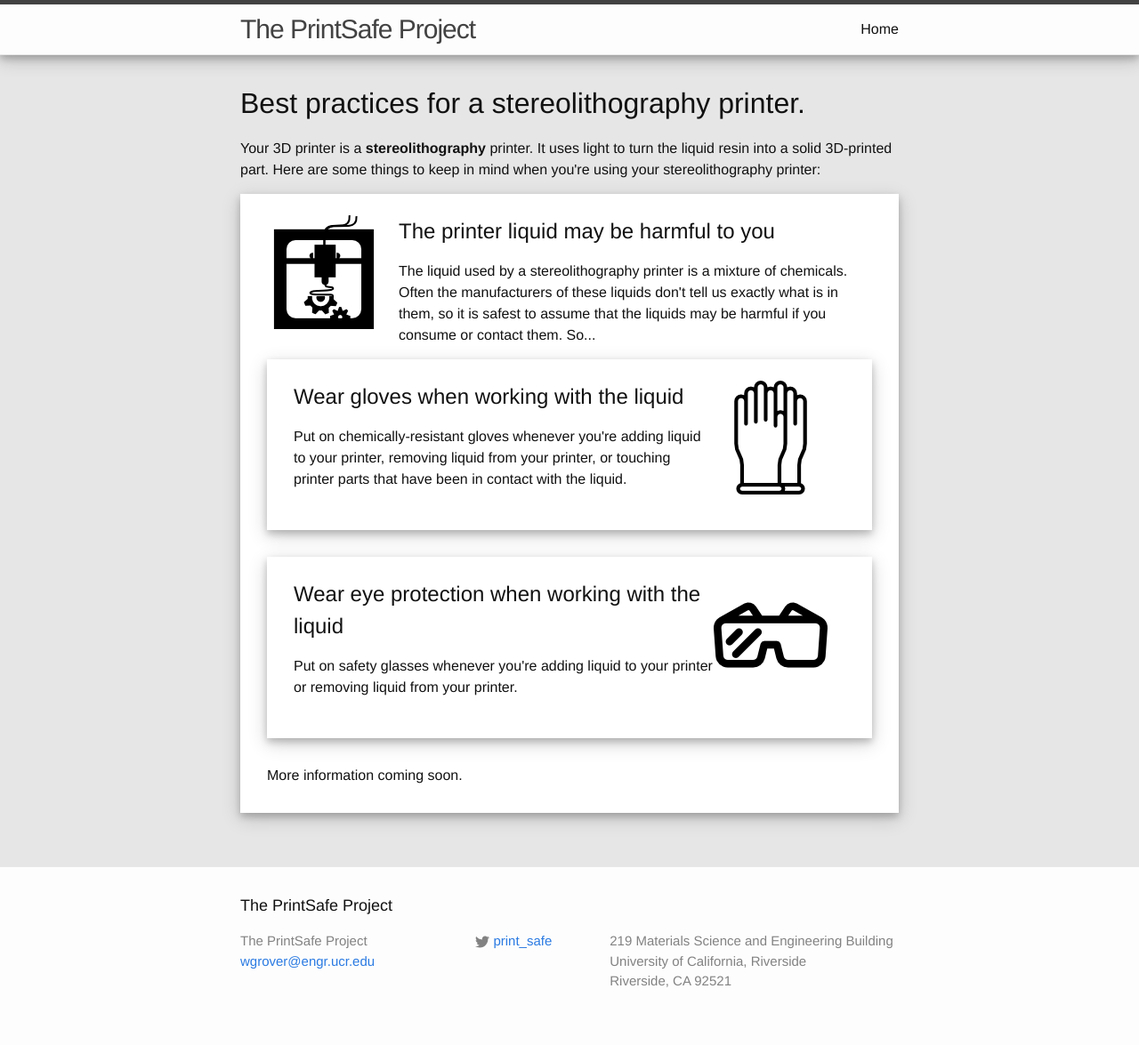
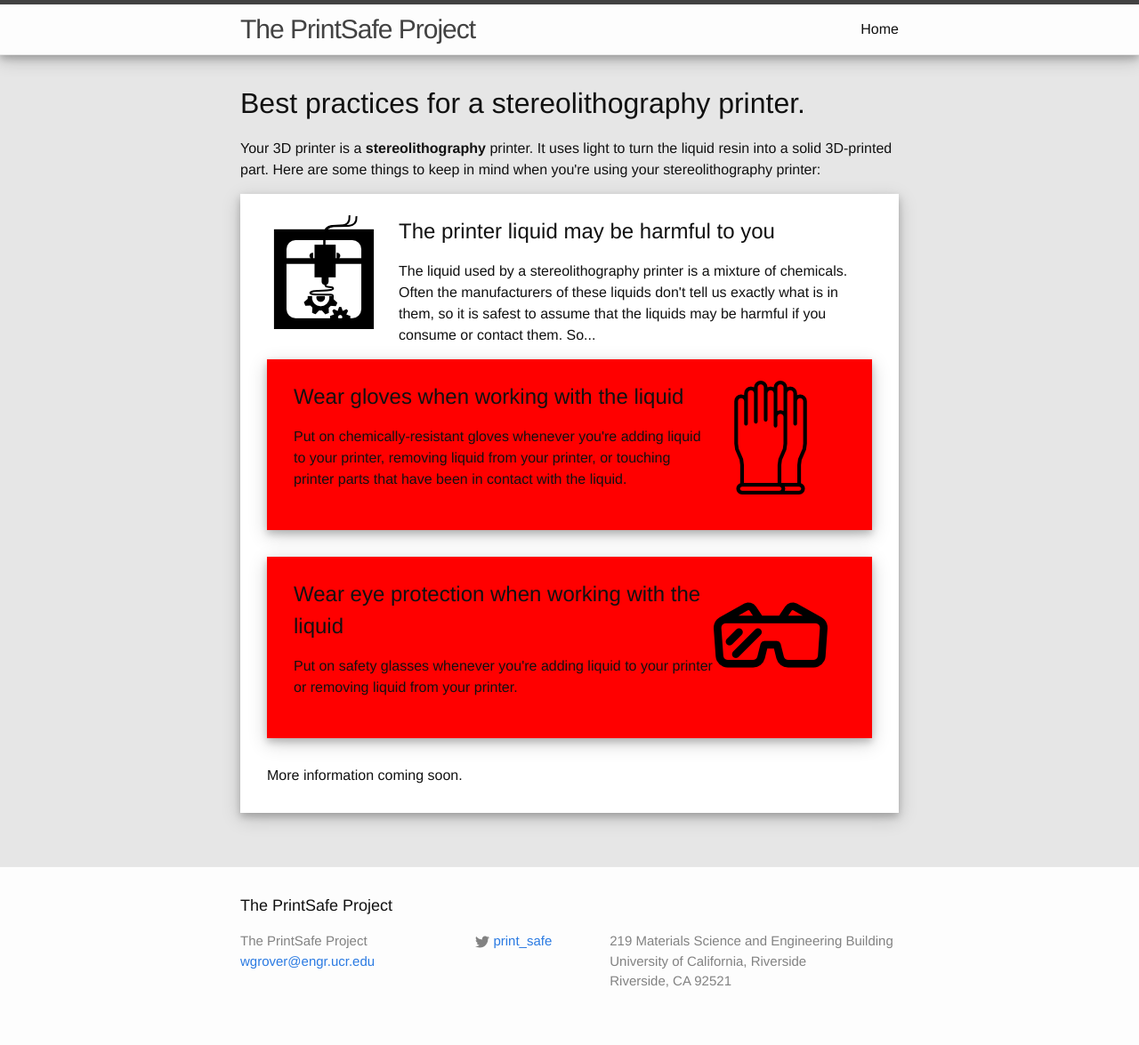
Before and after one commit to groverlab/printsafe, a Jekyll site: the page built from stereolithography.html, in a window 1280 px wide. Shown: the whole page at 89% size. Built offline with Jekyll 4.4.1, drawn with Linux system fonts in a browser that asks for light colours.

Commit message:
created risk-list style

```diff
--- a/_sass/_layout.scss
+++ b/_sass/_layout.scss
@@ -198,6 +198,23 @@ box-shadow: 0 4px 8px 0 rgba(0, 0, 0, 0.2), 0 6px 20px 0 rgba(0, 0, 0, 0.19);
     }
 }
 
+
+.risk-list {
+    margin-left: 0;
+    list-style: none;
+
+    > li {
+box-shadow: 0 4px 8px 0 rgba(0, 0, 0, 0.2), 0 6px 20px 0 rgba(0, 0, 0, 0.19);
+
+        margin-bottom: $spacing-unit;
+        background-color: red;
+        padding-top: 0px;
+        padding-bottom: 30px;
+        padding-left: 30px;
+        padding-right: 30px;
+    }
+}
+
 .post-meta {
     font-size: $small-font-size;
     color: $grey-color;
--- a/stereolithography.html
+++ b/stereolithography.html
@@ -16,7 +16,7 @@ layout: default
       <img src="/assets/printer.png" align="left" style="margin:0px 20px 0px 0px">
         <h2>The printer liquid may be harmful to you</h2>
         <p>The liquid used by a stereolithography printer is a mixture of chemicals.  Often the manufacturers of these liquids don't tell us exactly what is in them, so it is safest to assume that the liquids may be harmful if you consume or contact them.  So...</p>
-        <ul class="post-list">
+        <ul class="risk-list">
           <li>
             <br>
             <img src="/assets/gloves.png" align="right" style="margin:0px 20px 0px 0px">
```
